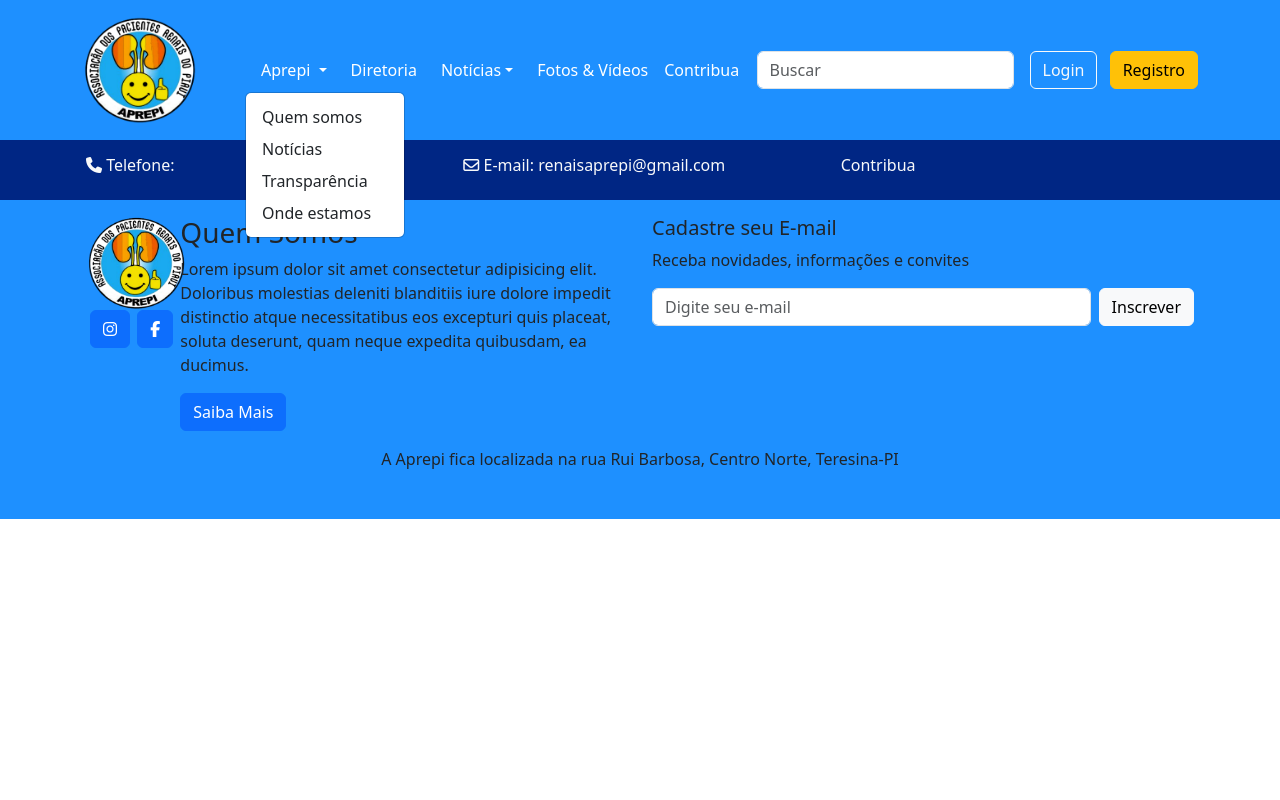
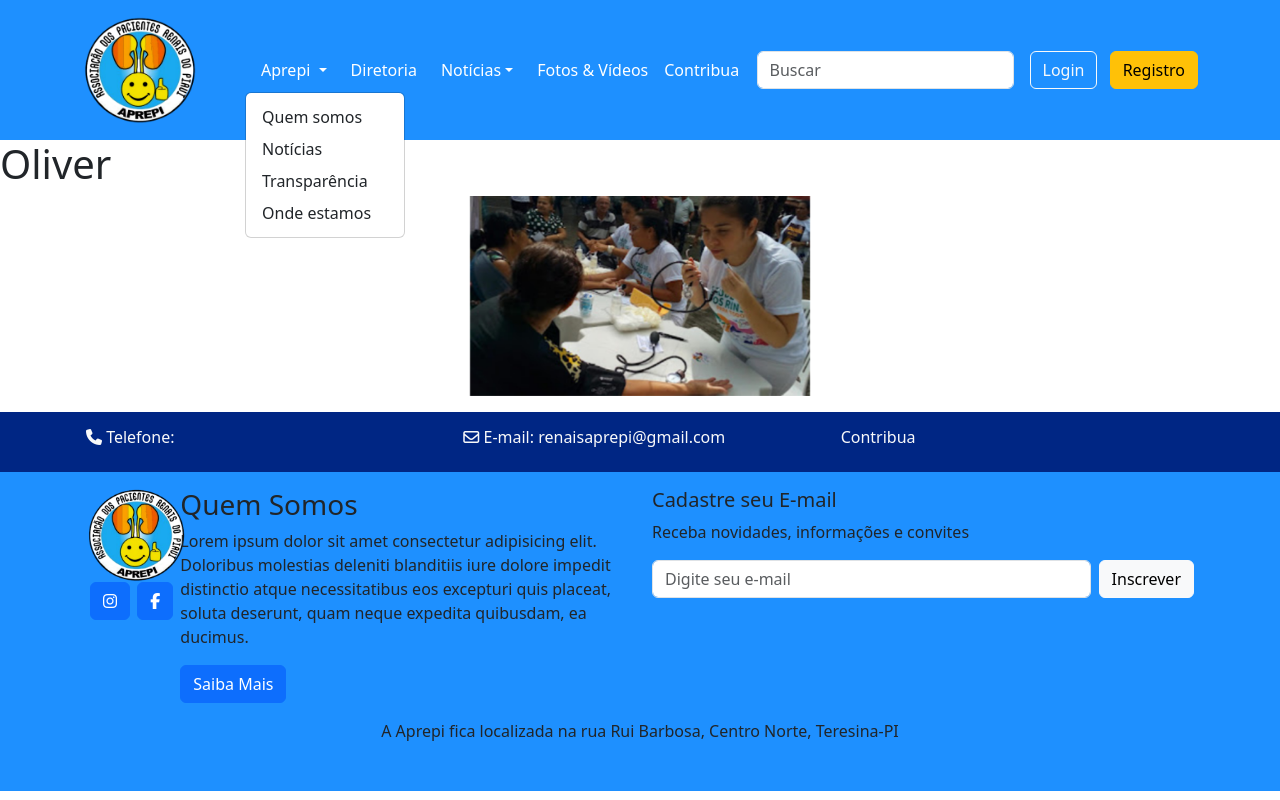
Before and after one commit to Nunnes11/Projeto_Aprepi, a plain HTML site: page fotos_video.html in a window 1280 px wide. Both pictures are taken after a click on the button "Aprepi". Drawn offline with nearby package versions, Linux system fonts and the light colour scheme.

Commit message:
carousel

```diff
--- a/fotos_video.html
+++ b/fotos_video.html
@@ -63,10 +63,41 @@
         </div>
     </header>
 
+   <h1>Oliver </h1>
+   <div id="carouselExampleInterval" class="carousel slide" data-bs-ride="carousel">
+    <div class="carousel-inner">
+      <div class="carousel-item active" data-bs-interval="3000">
+        <img src="img/img5.jpg" class="d-block" alt="...">
+      </div>
+      <div class="carousel-item" data-bs-interval="3000">
+        <img src="img/img4.jpg" class="d-block" alt="...">
+      </div>
+      <div class="carousel-item" data-bs-interval="3000">
+        <img src="img/img10.png" class="d-block" alt="...">
+      </div>
+    </div>
+    <button class="carousel-control-prev" type="button" data-bs-target="#carouselExampleInterval" data-bs-slide="prev">
+      <span class="carousel-control-prev-icon" aria-hidden="true"></span>
+      <span class="visually-hidden">Previous</span>
+    </button>
+    <button class="carousel-control-next" type="button" data-bs-target="#carouselExampleInterval" data-bs-slide="next">
+      <span class="carousel-control-next-icon" aria-hidden="true"></span>
+      <span class="visually-hidden">Next</span>
+    </button>
+  </div>
+  <p></p>
+  <style>
+    .carousel-item img {
+      max-height: 200px; /* Defina a altura máxima desejada */
+      width: auto; /* Isso mantém a proporção da imagem */
+      margin: 0 auto; /* Centraliza a imagem horizontalmente */
+    }
 
-
-
-
+    .carousel {
+      max-width: 600px; /* Defina a largura máxima do carousel */
+      margin: 0 auto; /* Centraliza o carousel na página */
+    }
+  </style>
 
 
 
```
Also changed, not shown: pagina.html (line endings or trailing spaces), style.css (line endings or trailing spaces).
